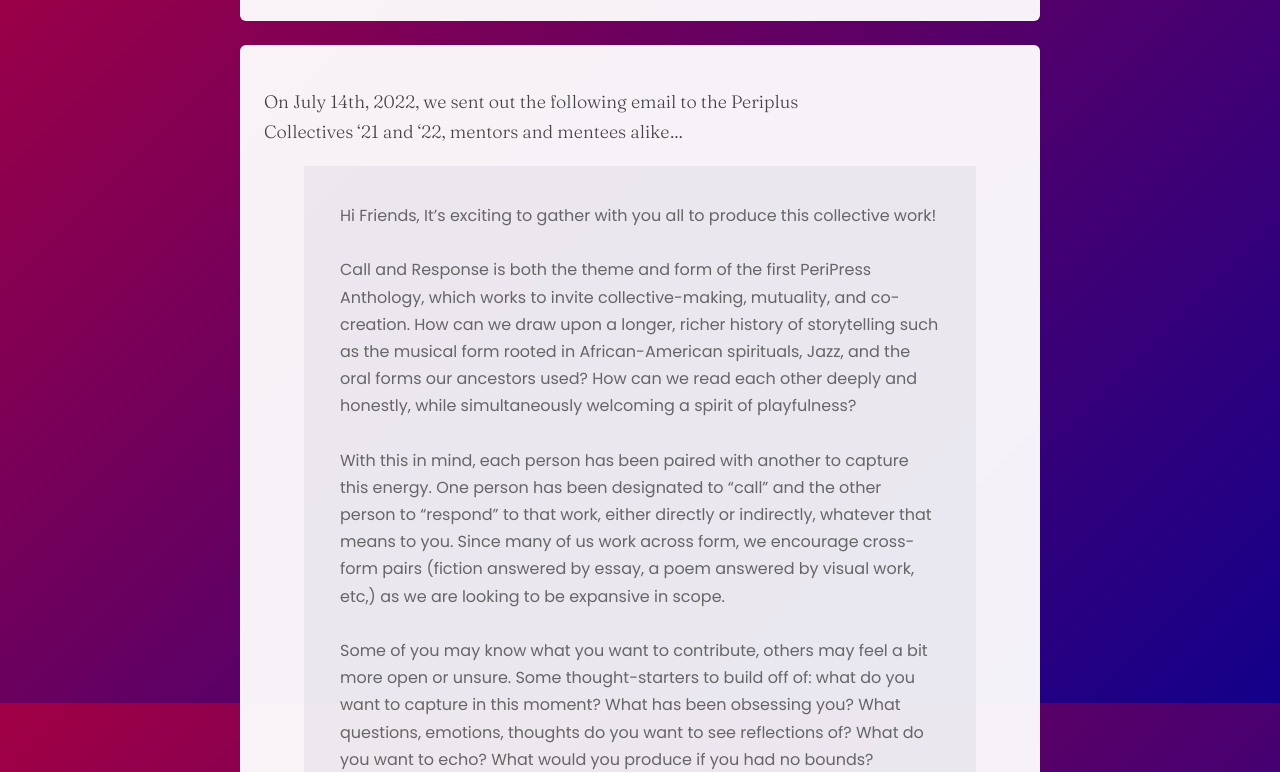
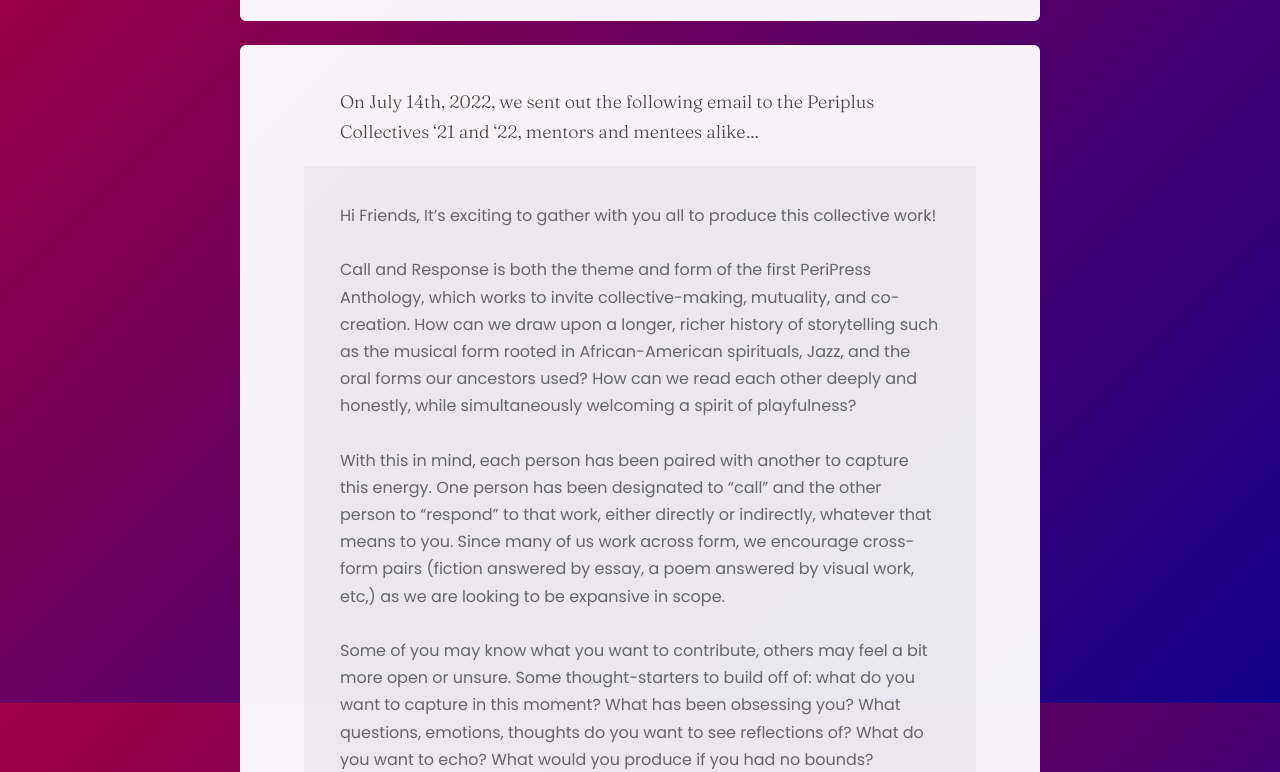
Before and after one commit to peripress/callandresponse, an Astro site: page / in a window 1280 px wide. Shown: the part 3297-4069 px from the top of the page. Built offline with nearby package versions, Linux system fonts and the light colour scheme; Astro itself is replaced by a stand-in of ours.

Commit message:
tweaks to editorial letter

```diff
--- a/src/pages/index.astro
+++ b/src/pages/index.astro
@@ -81,9 +81,10 @@ const posts = (await Astro.glob('./callandresponse/*.{md,mdx}')).sort(
 	section#authors {
 	}
 
-	section#editorial p, section#editorial p {
-		margin-left: var(--med-margin);
-		margin-right: var(--med-margin);
+	section#editorial p {
+		margin-left: auto;
+		margin-right: auto;
+		max-width: 600px;
 
 	}
 	h2.indexH2 {
@@ -166,6 +167,9 @@ const posts = (await Astro.glob('./callandresponse/*.{md,mdx}')).sort(
 		img#gradientbkg {
 			vertical-align: middle;
 		}
-
+		section#editorial p {
+			margin-left: var(--med-margin);
+			margin-right: var(--med-margin);
+		}
 	}
 </style>
```
